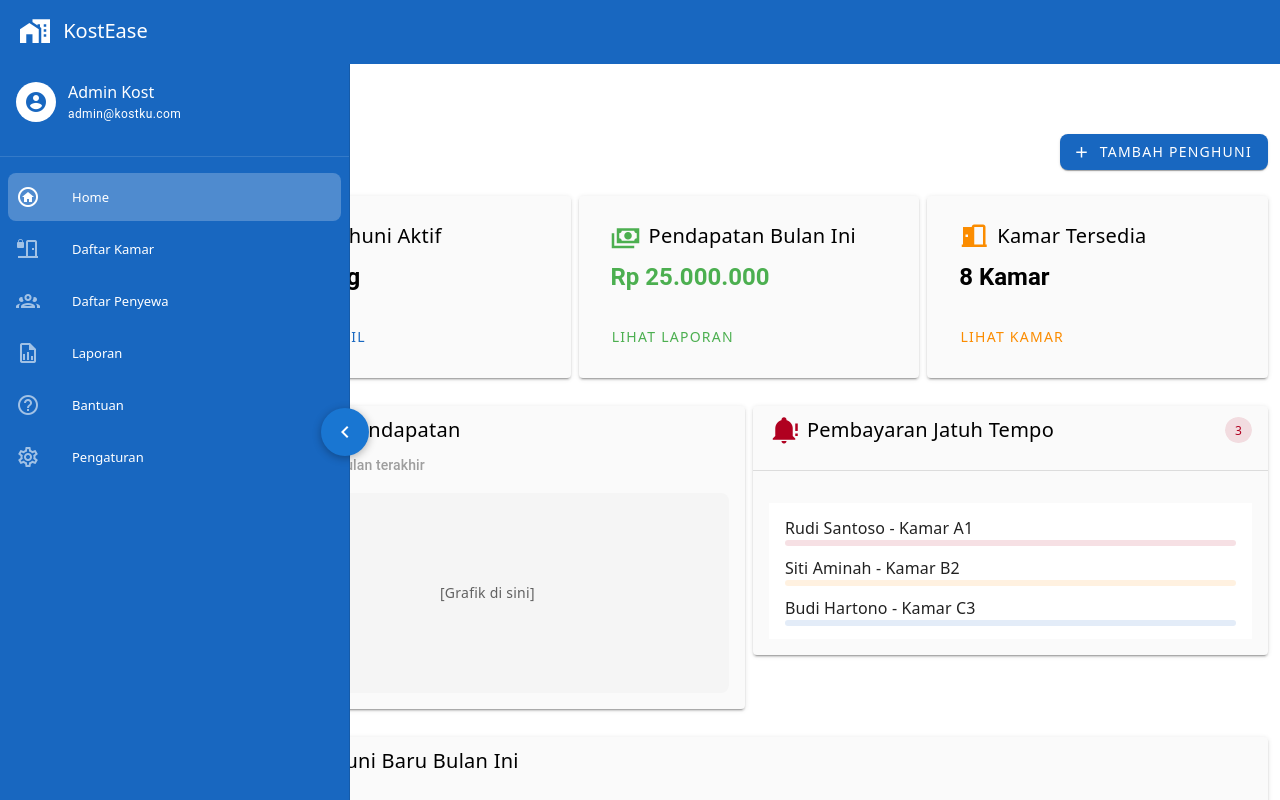
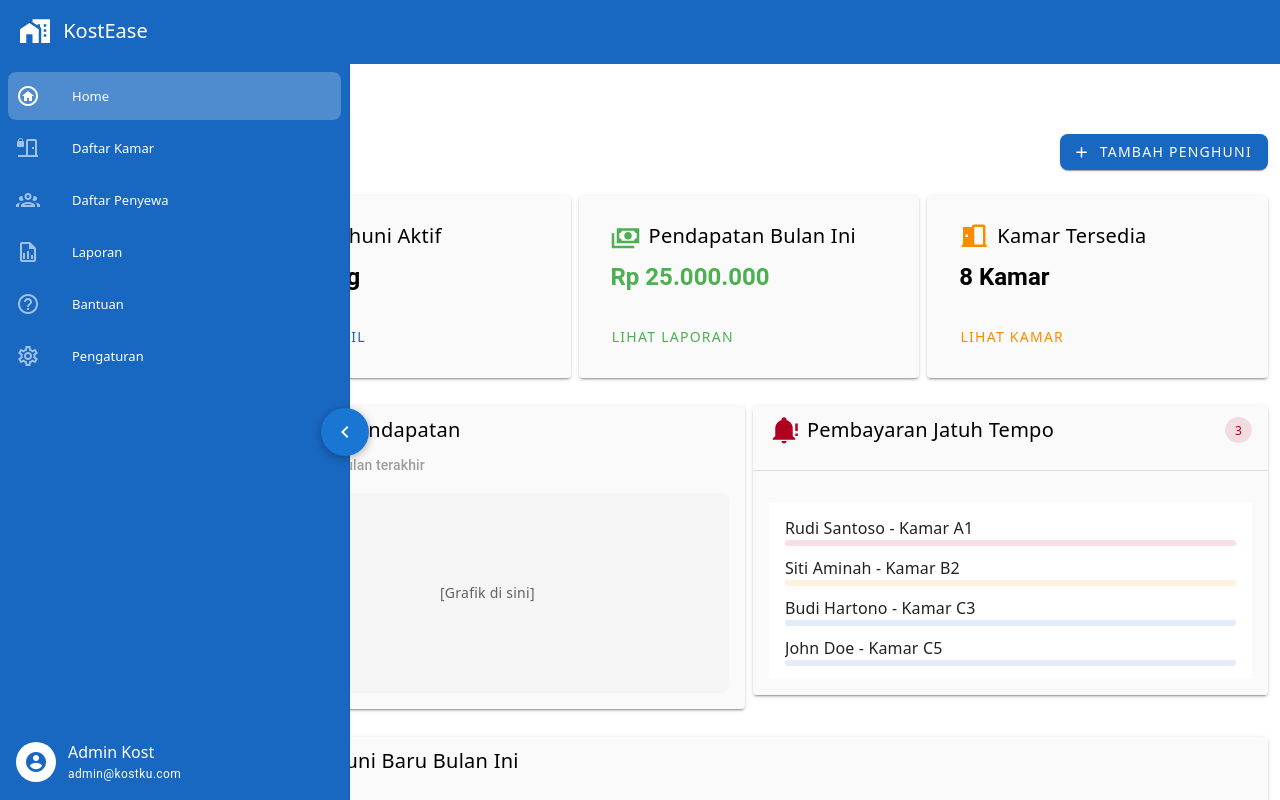
Before and after one commit to FakhrihanLuthfi/projectteam, a Vue app in the folder vue-project/: page /dashboard in a window 1280 px wide. Shown: the top 800 px of the page. Built offline with nearby package versions, Linux system fonts and the light colour scheme; sample sign-in values are in the browser's storage.

Commit message:
update sidebar

```diff
--- a/vue-project/package.json
+++ b/vue-project/package.json
@@ -19,6 +19,7 @@
     "crypto-browserify": "^3.12.1",
     "vue": "^3.5.18",
     "vue-chartjs": "^5.3.2",
+    "vue-router": "^4.5.1",
     "vuetify": "^3.9.5"
   },
   "devDependencies": {
--- a/vue-project/src/components/Sidebar.vue
+++ b/vue-project/src/components/Sidebar.vue
@@ -2,9 +2,9 @@
   <v-app>
     <v-app-bar color="primary" dark app flat>
       <v-toolbar-title class="d-flex align-center">
-      <v-icon class="me-2">mdi-home-city</v-icon>
-      KostEase
-    </v-toolbar-title>
+        <v-icon class="me-2">mdi-home-city</v-icon>
+        KostEase
+      </v-toolbar-title>
     </v-app-bar>
 
     <v-navigation-drawer
@@ -16,21 +16,8 @@
       width="350"
       class="sidebar"
     >
-      <!-- Profil Admin -->
-      <div class="pa-4 d-flex align-center">
-        <v-avatar color="white" size="40">
-          <v-icon color="primary">mdi-account-circle</v-icon>
-        </v-avatar>
-        <div class="ml-3">
-          <div class="font-weight-medium">Admin Kost</div>
-          <div class="text-caption text-white-70">admin@kostku.com</div>
-        </div>
-      </div>
-
-      <v-divider class="mb-2"></v-divider>
-
       <!-- Menu Items -->
-      <v-list dense nav>
+      <v-list dense nav class="pt-2">
         <v-list-item
           v-for="item in menuItems"
           :key="item.value"
@@ -42,6 +29,17 @@
           class="rounded-lg mb-1"
         />
       </v-list>
+
+      <!-- Profil Admin (pojok kiri bawah mentok) -->
+      <div class="admin-section pa-4 d-flex align-center">
+        <v-avatar color="white" size="40">
+          <v-icon color="primary">mdi-account-circle</v-icon>
+        </v-avatar>
+        <div class="ml-3">
+          <div class="font-weight-medium">Admin Kost</div>
+          <div class="text-caption text-white-70">admin@kostku.com</div>
+        </div>
+      </div>
 
       <!-- Toggle Button -->
       <v-btn
@@ -66,14 +64,13 @@ const activeMenu = ref("home")
 const { mdAndDown } = useDisplay()
 const isMobile = computed(() => mdAndDown.value)
 
-// Menu dengan icon yang lebih menarik
 const menuItems = [
   { title: "Home", value: "home", icon: "mdi-home-circle-outline" },
   { title: "Daftar Kamar", value: "rooms", icon: "mdi-door-closed-lock" },
   { title: "Daftar Penyewa", value: "tenants", icon: "mdi-account-group-outline" },
   { title: "Laporan", value: "reports", icon: "mdi-file-chart-outline" },
   { title: "Bantuan", value: "help", icon: "mdi-help-circle-outline" },
-   { title: "Pengaturan", value: "settings", icon: "mdi-cog-outline" },
+  { title: "Pengaturan", value: "settings", icon: "mdi-cog-outline" },
 ]
 
 function selectMenu(value) {
@@ -87,11 +84,19 @@ function selectMenu(value) {
   position: relative;
 }
 
+/* Profil Admin fix pojok kiri bawah */
+.admin-section {
+  position: absolute;
+  bottom: 0;
+  left: 0;
+  width: 100%; /* biar full lebar sidebar */
+}
+
 /* Toggle Button */
 .sidebar-toggle {
   position: absolute;
   top: 50%;
-  right: -20px; /* geser keluar sidebar */
+  right: -20px;
   transform: translateY(-50%);
   background-color: #1976d2;
   color: white;
@@ -100,7 +105,6 @@ function selectMenu(value) {
   transition: transform 0.3s ease;
 }
 
-/* Rotasi panah saat drawer tertutup */
 .sidebar-toggle.rotated {
   transform: translateY(-50%) rotate(180deg);
 }
--- a/vue-project/src/views/Dashboard.vue
+++ b/vue-project/src/views/Dashboard.vue
@@ -132,6 +132,10 @@
                     <v-list-item-title>Budi Hartono - Kamar C3</v-list-item-title>
                     <v-progress-linear color="primary" value="40" height="6" rounded />
                   </v-list-item>
+                  <v-list-item>
+                    <v-list-item-title>John Doe - Kamar C5</v-list-item-title>
+                    <v-progress-linear color="primary" value="40" height="6" rounded />
+                  </v-list-item>
                 </v-list>
               </v-card-text>
             </v-card>
```
Also changed, not shown: 1 other file (tests, documents, lock files or other folders).
